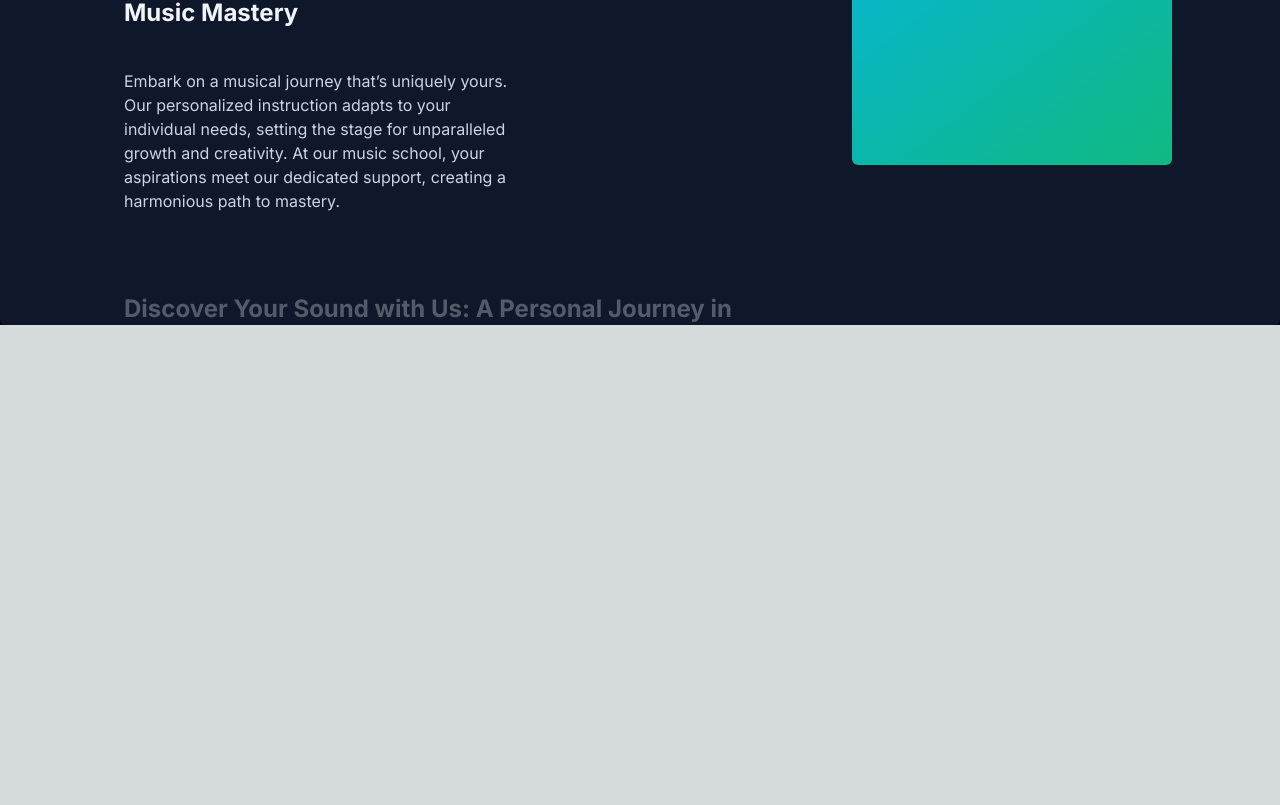
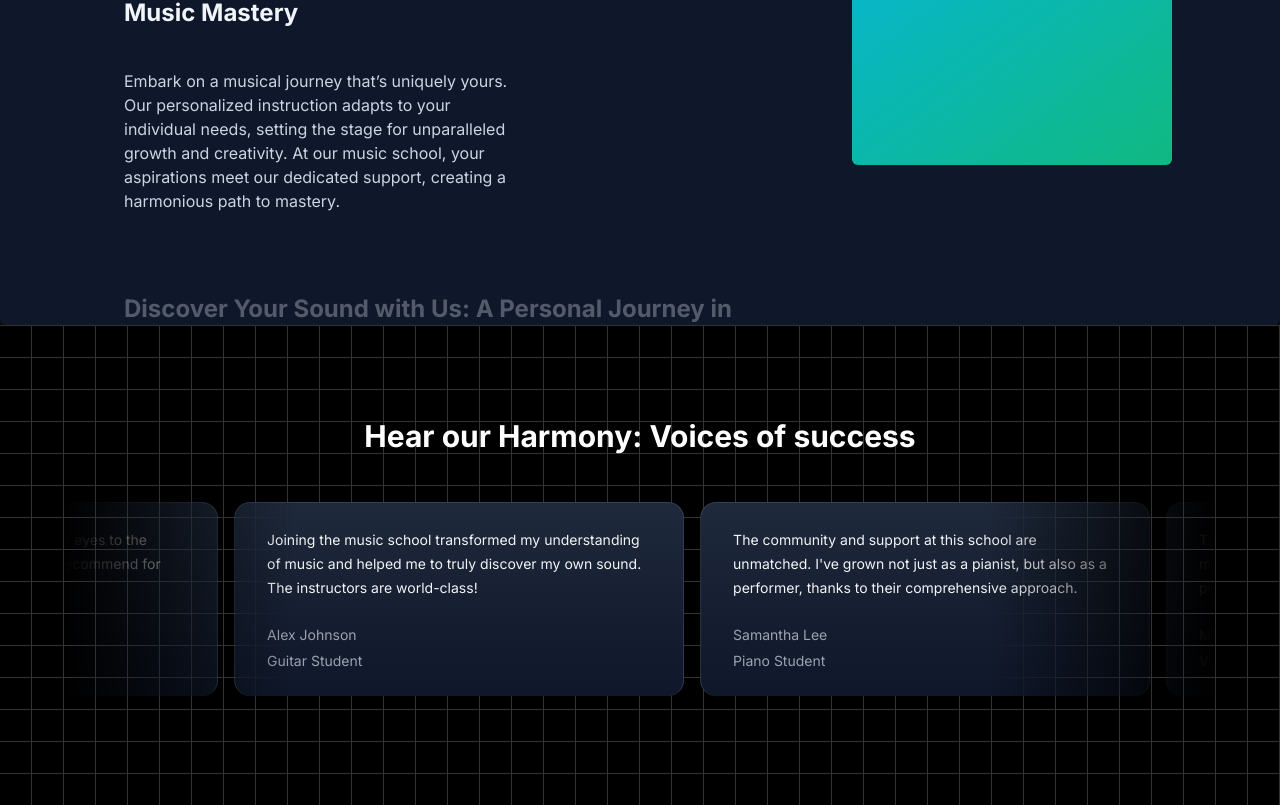
Before and after one commit to aamna-ansari/DevXcel, a Next.js app: page / in a window 1280 px wide. Shown: the part 1523-2328 px from the top of the page. Before the commit the page ends 1848 px from the top, so only its background shows below. Built offline with nearby package versions, Linux system fonts and the light colour scheme.

Commit message:
TestimonialCards

```diff
--- a/package.json
+++ b/package.json
@@ -11,6 +11,7 @@
   "dependencies": {
     "clsx": "^2.1.1",
     "framer-motion": "^11.16.4",
+    "mini-svg-data-uri": "^1.4.4",
     "next": "15.1.4",
     "react": "^19.0.0",
     "react-dom": "^19.0.0",
--- a/src/app/page.tsx
+++ b/src/app/page.tsx
@@ -1,5 +1,6 @@
 import FeatureCourses from "@/compontents/FeatureCourses";
 import HeroSection from "@/compontents/HeroSection";
+import TestimonialCards from "@/compontents/TestimonialCards";
 import WhyChooseUs from "@/compontents/WhyChooseUs";
 export default function Home() {
   return (
@@ -8,6 +9,7 @@
       <HeroSection/>
       <FeatureCourses/>
       <WhyChooseUs/>
+      <TestimonialCards/>
       </main>
       </>
 
--- /dev/null
+++ b/src/compontents/TestimonialCards.tsx
@@ -0,0 +1,56 @@
+"use client";
+
+import React, { useEffect, useState } from "react";
+import { InfiniteMovingCards } from "./ui/infinite-moving-cards";
+
+const musicSchoolTestimonials = [
+    {
+      quote:
+        'Joining the music school transformed my understanding of music and helped me to truly discover my own sound. The instructors are world-class!',
+      name: 'Alex Johnson',
+      title: 'Guitar Student',
+    },
+    {
+      quote:
+        "The community and support at this school are unmatched. I've grown not just as a pianist, but also as a performer, thanks to their comprehensive approach.",
+      name: 'Samantha Lee',
+      title: 'Piano Student',
+    },
+    {
+      quote:
+        "This school offered me the tools and confidence to take my singing to the next level. I'm endlessly grateful for the personalized coaching.",
+      name: 'Michael Chen',
+      title: 'Vocal Student',
+    },
+    {
+      quote:
+        'As a violinist, finding the right mentor can be challenging, but this school matched me with a teacher who truly understands my goals and challenges.',
+      name: 'Emily Taylor',
+      title: 'Violin Student',
+    },
+    {
+      quote:
+        'The production courses here opened my eyes to the intricacies of music production. Highly recommend for any aspiring producers!',
+      name: 'Chris Morales',
+      title: 'Music Production Student',
+    },
+  ];
+
+const TestimonialCards = () => {
+  return (
+    <div className="h-[30rem] w-full dark:bg-black dark:bg-grid-white/[0.2] relative flex flex-col items-center justify-center overflow-hidden">
+        <h2 className="text-3xl font-bold text-center mb-8 z-10 dark:text-white">Hear our Harmony: Voices of success</h2>
+        <div className="flex justify-center w-full overflow-hidden px-4 sm:px-6 lg:px-8">
+            <div className="w-full max-w-6xl">
+            <InfiniteMovingCards
+                items={musicSchoolTestimonials}
+                direction="right"
+                speed="slow"
+      />
+            </div>
+        </div>
+    </div>
+  )
+}
+
+export default TestimonialCards
--- /dev/null
+++ b/src/compontents/ui/infinite-moving-cards.tsx
@@ -0,0 +1,121 @@
+"use client";
+
+import { cn } from "@/lib/utils";
+import React, { useEffect, useState } from "react";
+
+export const InfiniteMovingCards = ({
+  items,
+  direction = "left",
+  speed = "fast",
+  pauseOnHover = true,
+  className,
+}: {
+  items: {
+    quote: string;
+    name: string;
+    title: string;
+  }[];
+  direction?: "left" | "right";
+  speed?: "fast" | "normal" | "slow";
+  pauseOnHover?: boolean;
+  className?: string;
+}) => {
+  const containerRef = React.useRef<HTMLDivElement>(null);
+  const scrollerRef = React.useRef<HTMLUListElement>(null);
+
+  useEffect(() => {
+    addAnimation();
+  }, []);
+  const [start, setStart] = useState(false);
+  function addAnimation() {
+    if (containerRef.current && scrollerRef.current) {
+      const scrollerContent = Array.from(scrollerRef.current.children);
+
+      scrollerContent.forEach((item) => {
+        const duplicatedItem = item.cloneNode(true);
+        if (scrollerRef.current) {
+          scrollerRef.current.appendChild(duplicatedItem);
+        }
+      });
+
+      getDirection();
+      getSpeed();
+      setStart(true);
+    }
+  }
+  const getDirection = () => {
+    if (containerRef.current) {
+      if (direction === "left") {
+        containerRef.current.style.setProperty(
+          "--animation-direction",
+          "forwards"
+        );
+      } else {
+        containerRef.current.style.setProperty(
+          "--animation-direction",
+          "reverse"
+        );
+      }
+    }
+  };
+  const getSpeed = () => {
+    if (containerRef.current) {
+      if (speed === "fast") {
+        containerRef.current.style.setProperty("--animation-duration", "20s");
+      } else if (speed === "normal") {
+        containerRef.current.style.setProperty("--animation-duration", "40s");
+      } else {
+        containerRef.current.style.setProperty("--animation-duration", "80s");
+      }
+    }
+  };
+  return (
+    <div
+      ref={containerRef}
+      className={cn(
+        "scroller relative z-20  max-w-7xl overflow-hidden  [mask-image:linear-gradient(to_right,transparent,white_20%,white_80%,transparent)]",
+        className
+      )}
+    >
+      <ul
+        ref={scrollerRef}
+        className={cn(
+          " flex min-w-full shrink-0 gap-4 py-4 w-max flex-nowrap",
+          start && "animate-scroll ",
+          pauseOnHover && "hover:[animation-play-state:paused]"
+        )}
+      >
+        {items.map((item, idx) => (
+          <li
+            className="w-[350px] max-w-full relative rounded-2xl border border-b-0 flex-shrink-0 border-slate-700 px-8 py-6 md:w-[450px]"
+            style={{
+              background:
+                "linear-gradient(180deg, var(--slate-800), var(--slate-900)",
+            }}
+            key={item.name}
+          >
+            <blockquote>
+              <div
+                aria-hidden="true"
+                className="user-select-none -z-1 pointer-events-none absolute -left-0.5 -top-0.5 h-[calc(100%_+_4px)] w-[calc(100%_+_4px)]"
+              ></div>
+              <span className=" relative z-20 text-sm leading-[1.6] text-gray-100 font-normal">
+                {item.quote}
+              </span>
+              <div className="relative z-20 mt-6 flex flex-row items-center">
+                <span className="flex flex-col gap-1">
+                  <span className=" text-sm leading-[1.6] text-gray-400 font-normal">
+                    {item.name}
+                  </span>
+                  <span className=" text-sm leading-[1.6] text-gray-400 font-normal">
+                    {item.title}
+                  </span>
+                </span>
+              </div>
+            </blockquote>
+          </li>
+        ))}
+      </ul>
+    </div>
+  );
+};
--- a/tailwind.config.ts
+++ b/tailwind.config.ts
@@ -1,5 +1,7 @@
 import type { Config } from "tailwindcss";
 
+const svgToDataUri = require("mini-svg-data-uri");
+const colors = require("tailwindcss/colors");
 const {
   default: flattenColorPalette,
 } = require("tailwindcss/lib/util/flattenColorPalette");
@@ -15,6 +17,29 @@
   });
 }
 
+function addSvgPatterns({ matchUtilities, theme }: any) {
+  matchUtilities(
+    {
+      'bg-grid': (value: any) => ({
+        backgroundImage: `url("${svgToDataUri(
+          `<svg xmlns="http://www.w3.org/2000/svg" viewBox="0 0 32 32" width="32" height="32" fill="none" stroke="${value}"><path d="M0 .5H31.5V32"/></svg>`
+        )}")`,
+      }),
+      'bg-grid-small': (value: any) => ({
+        backgroundImage: `url("${svgToDataUri(
+          `<svg xmlns="http://www.w3.org/2000/svg" viewBox="0 0 32 32" width="8" height="8" fill="none" stroke="${value}"><path d="M0 .5H31.5V32"/></svg>`
+        )}")`,
+      }),
+      'bg-dot': (value: any) => ({
+        backgroundImage: `url("${svgToDataUri(
+          `<svg xmlns="http://www.w3.org/2000/svg" viewBox="0 0 32 32" width="16" height="16" fill="none"><circle fill="${value}" id="pattern-circle" cx="10" cy="10" r="1.6257413380501518"></circle></svg>`
+        )}")`,
+      }),
+    },
+    { values: flattenColorPalette(theme('backgroundColor')), type: 'color' }
+  );
+}
+
 export default {
   content: [
     './app/**/*.{js,ts,jsx,tsx}',
@@ -26,6 +51,8 @@
     extend: {
       animation: {
         spotlight: "spotlight 2s ease .75s 1 forwards",
+        scroll:
+        "scroll var(--animation-duration, 40s) var(--animation-direction, forwards) linear infinite",
       },
       keyframes: {
         spotlight: {
@@ -38,6 +65,11 @@
             transform: "translate(-50%,-40%) scale(1)",
           },
         },
+        scroll: {
+          to: {
+            transform: "translate(calc(-50% - 0.5rem))",
+          },
+        },
       },
       colors: {
         background: "var(--background)",
@@ -45,5 +77,5 @@
       },
     },
   },
-  plugins: [addVariablesForColors],
+  plugins: [addVariablesForColors,addSvgPatterns],
 } satisfies Config;
```
Also changed, not shown: 1 other file (tests, documents, lock files or other folders).
